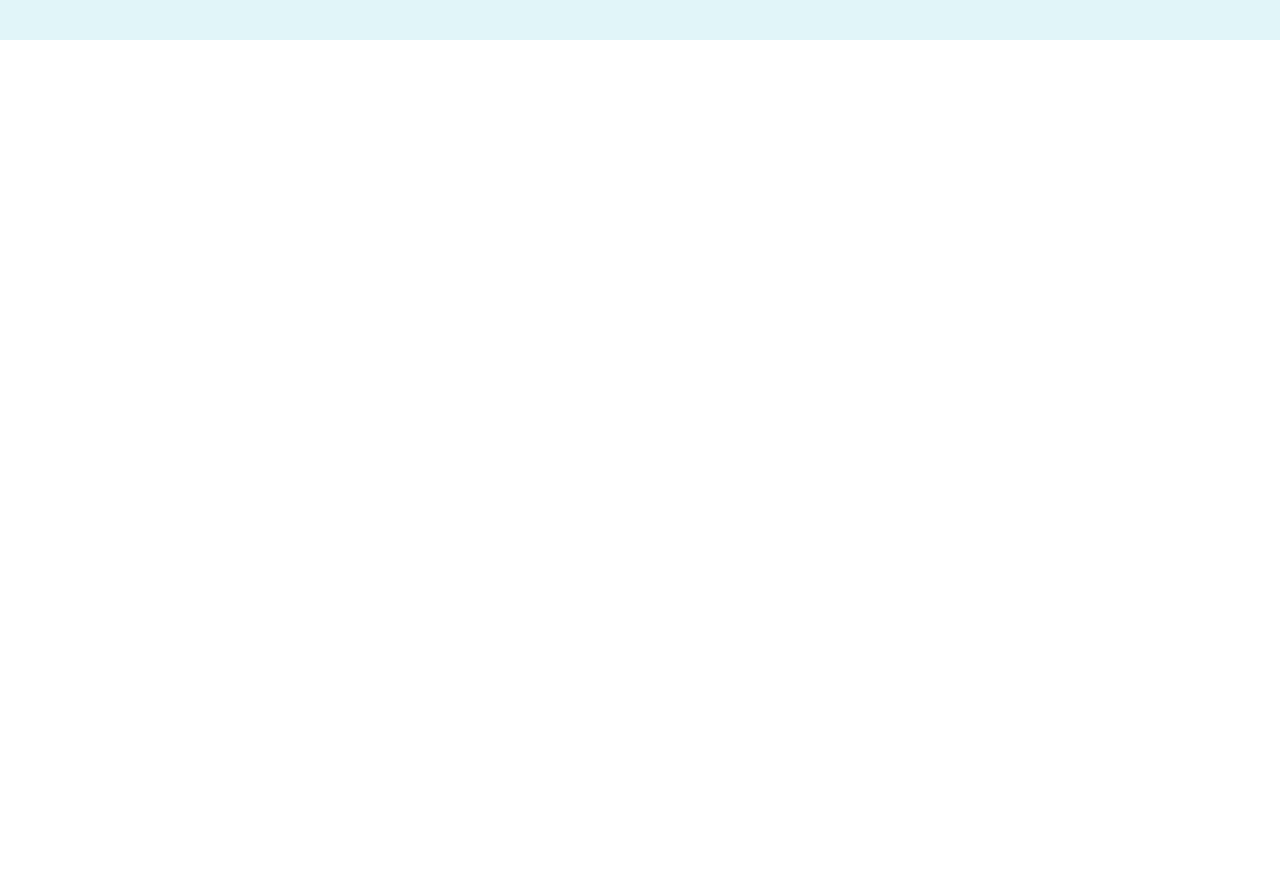
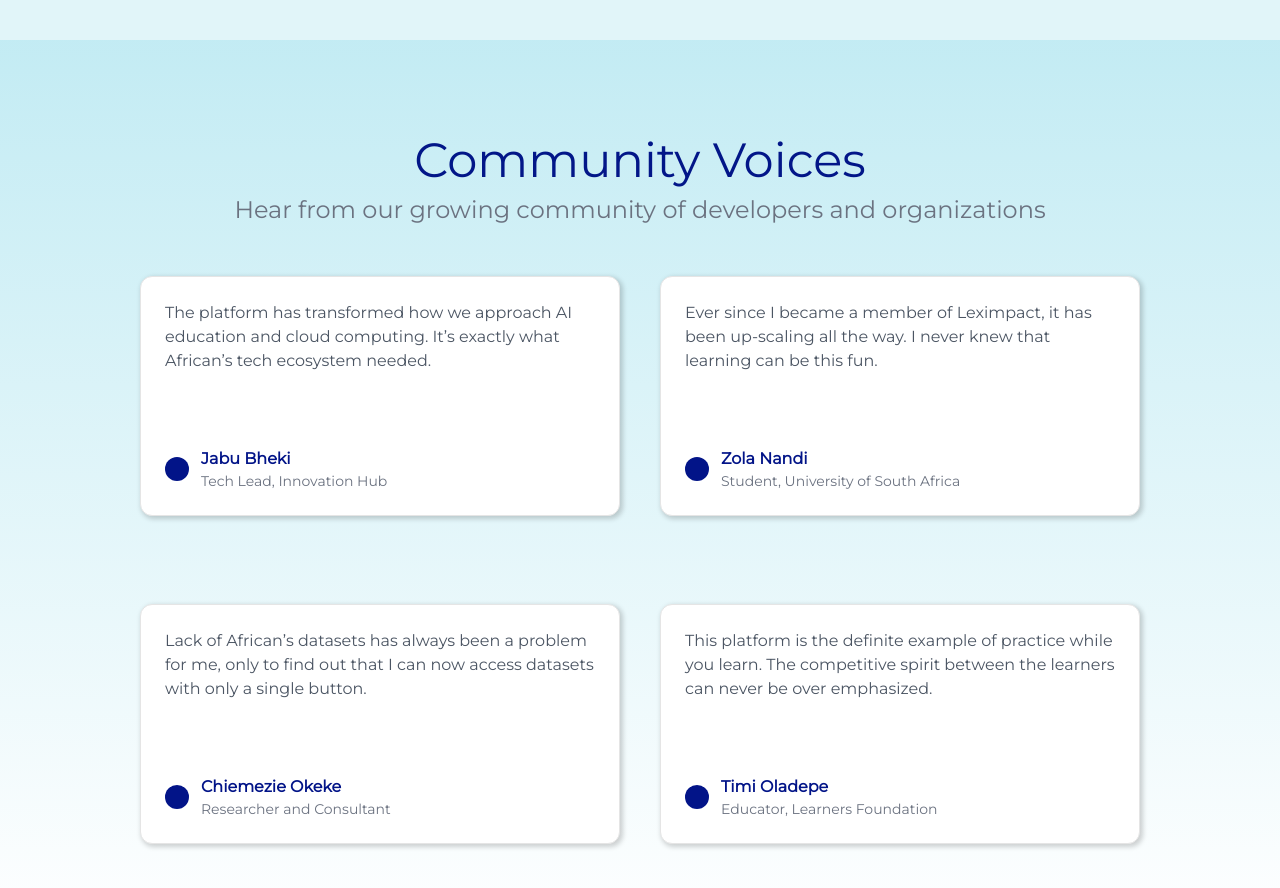
Before and after one commit to mosnyik/leximpact, a Next.js app: page / in a window 1280 px wide. Shown: the part 1500-2388 px from the top of the page. Before the commit the page ends 1588 px from the top, so only its background shows below. Built offline with nearby package versions, Linux system fonts and the light colour scheme.

Commit message:
feat(comvoices): Added community voices section

```diff
--- a/app/page.tsx
+++ b/app/page.tsx
@@ -1,3 +1,4 @@
+import CommunityVoicesSection from "@/components/CommunityVoicesSection";
 import Hero from "@/components/hero";
 import PlatformSection from "@/components/PlatformSection";
 import React from "react";
@@ -8,6 +9,7 @@ export default async function Home() {
       <div>
         <Hero />
         <PlatformSection />
+        <CommunityVoicesSection />
       </div>
 
       {/* Arrange your components here
--- /dev/null
+++ b/components/CommunityVoicesSection.tsx
@@ -0,0 +1,72 @@
+import TestimonialCard from "@/components/TestimonialCard";
+
+const testimonials = [
+  {
+    text: "The platform has transformed how we approach AI education and cloud computing. It’s exactly what African’s tech ecosystem needed.",
+    name: "Jabu Bheki",
+    role: "Tech Lead, Innovation Hub",
+  },
+  {
+    text: "Ever since I became a member of Leximpact, it has been up-scaling all the way. I never knew that learning can be this fun.",
+    name: "Zola Nandi",
+    role: "Student, University of South Africa",
+  },
+  {
+    text: "Lack of African’s datasets has always been a problem for me, only to find out that I can now access datasets with only a single button.",
+    name: "Chiemezie Okeke",
+    role: "Researcher and Consultant",
+  },
+  {
+    text: "This platform is the definite example of practice while you learn. The competitive spirit between the learners can never be over emphasized.",
+    name: "Timi Oladepe",
+    role: "Educator, Learners Foundation",
+  },
+];
+export default function CommunityVoicesSection() {
+  return (
+    <section className="py-24 px-6 bg-gradient-to-b from-heroStrong  to-[#FFFFFF]">
+      <div className="text-center">
+        <h2 className="text-5xl font-medium font-montserrat text-primary">
+          Community Voices
+        </h2>
+        <p className="text-[24px] font-normal font-montserrat text-[#6B7280] mt-2">
+          Hear from our growing community of developers and organizations
+        </p>
+      </div>
+
+      {/* <div className="flex flex-wrap justify-center gap-10">
+        <TestimonialCard
+          text="The platform has transformed how we approach AI education and cloud computing. It’s exactly what African’s tech ecosystem needed."
+          name="Jabu Bheki"
+          role="Tech Lead, Innovation Hub"
+        />
+        <TestimonialCard
+          text="Ever since I became a member of Leximpact, it has been up-scaling all the way. I never knew that learning can be this fun."
+          name="Zola Nandi"
+          role="Student, University of South Africa"
+        />
+        <TestimonialCard
+          text="Lack of African’s datasets has always been a problem for me, only to find out that I can now access datasets with only a single button."
+          name="Chiemezie Okeke"
+          role="Researcher and Consultant"
+        />
+        <TestimonialCard
+          text="This platform is the definite example of practice while you learn. The competitive spirit between the learners can never be over emphasized."
+          name="Timi Oladepe"
+          role="Educator, Learners Foundation"
+        />
+      </div> */}
+
+      <div className="flex flex-wrap justify-center gap-10">
+        {testimonials.map((testimonial, index) => (
+          <TestimonialCard
+            key={index}
+            text={testimonial.text}
+            name={testimonial.name}
+            role={testimonial.role}
+          />
+        ))}
+      </div>
+    </section>
+  );
+}
--- a/components/PlatformSection.tsx
+++ b/components/PlatformSection.tsx
@@ -3,7 +3,7 @@ import { BrainCircuit, Cloud, Server } from "lucide-react"; // Optional: icons
 
 export default function PlatformSection() {
   return (
-    <section className="py-12">
+    <section className="pt-12">
       <div className="text-center mb-10">
         <h2 className="text-4xl font-bold font-montserrat text-foreground">
           Our Platform
--- /dev/null
+++ b/components/TestimonialCard.tsx
@@ -0,0 +1,26 @@
+interface TestimonialCardProps {
+  text: string;
+  name: string;
+  role: string;
+}
+
+export default function TestimonialCard({
+  text,
+  name,
+  role,
+}: TestimonialCardProps) {
+  return (
+    <div
+      className={`w-[480px] h-[240px] bg-white rounded-[12px] shadow-[2px_2px_5px_1px_rgba(0,0,0,0.18)] p-6 mt-12 flex flex-col justify-between border`}
+    >
+      <p className="text-[#4B5563] text-base font-montserrat">{text}</p>
+      <div className="flex items-center gap-3 mt-4">
+        <div className="w-6 h-6 bg-[#021488] rounded-full" />
+        <div>
+          <p className="text-[#021488] font-semibold font-montserrat">{name}</p>
+          <p className="text-sm text-[#6B7280] font-montserrat">{role}</p>
+        </div>
+      </div>
+    </div>
+  );
+}
```
Also changed, not shown: components/PlatformCard.tsx (+0 -40 lines), public/login.png (added), 1 other file (tests, documents, lock files or other folders).
